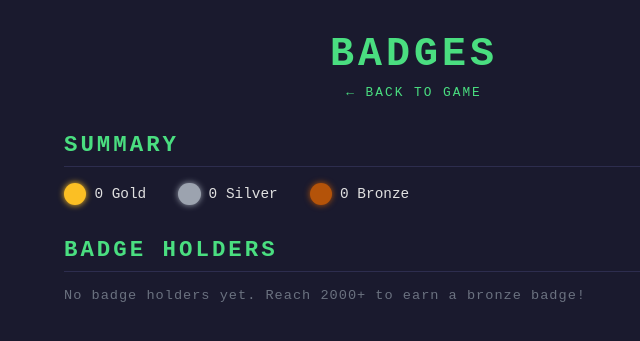
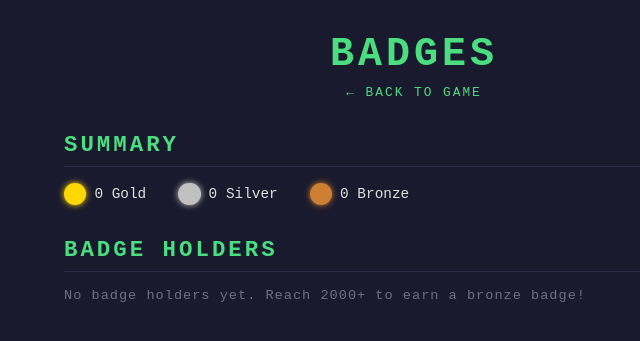
Before and after one commit to qemtek/game-test, a Flask app: page /badges in a window 1280 px wide. Shown: the top 341 px of the page, without its empty margins (226-866 px from the left). Run offline with Flask 3, Linux system fonts and the light colour scheme; data that the repository does not hold is empty.

Commit message:
fix: use correct badge colors (FFD700/C0C0C0/CD7F32) [PARE-60]

```diff
--- a/templates/badges.html
+++ b/templates/badges.html
@@ -48,18 +48,18 @@
         }
 
         .badge-icon.gold {
-            background-color: #fbbf24;
-            box-shadow: 0 0 6px #fbbf24;
+            background-color: #FFD700;
+            box-shadow: 0 0 6px #FFD700;
         }
 
         .badge-icon.silver {
-            background-color: #9ca3af;
-            box-shadow: 0 0 6px #9ca3af;
+            background-color: #C0C0C0;
+            box-shadow: 0 0 6px #C0C0C0;
         }
 
         .badge-icon.bronze {
-            background-color: #b45309;
-            box-shadow: 0 0 6px #b45309;
+            background-color: #CD7F32;
+            box-shadow: 0 0 6px #CD7F32;
         }
 
         .badge-grid {
@@ -78,15 +78,15 @@
         }
 
         .badge-card.gold {
-            border-color: #fbbf24;
+            border-color: #FFD700;
         }
 
         .badge-card.silver {
-            border-color: #9ca3af;
+            border-color: #C0C0C0;
         }
 
         .badge-card.bronze {
-            border-color: #b45309;
+            border-color: #CD7F32;
         }
 
         .badge-card-info {
@@ -115,9 +115,9 @@
             font-weight: bold;
         }
 
-        .badge-label.gold { color: #fbbf24; }
-        .badge-label.silver { color: #9ca3af; }
-        .badge-label.bronze { color: #b45309; }
+        .badge-label.gold { color: #FFD700; }
+        .badge-label.silver { color: #C0C0C0; }
+        .badge-label.bronze { color: #CD7F32; }
 
         .no-badges {
             color: #6b7280;
```
